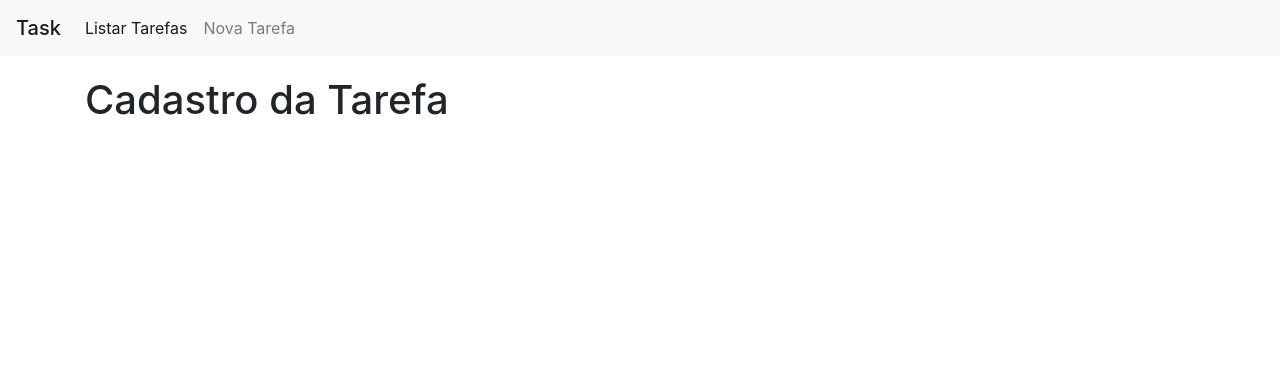
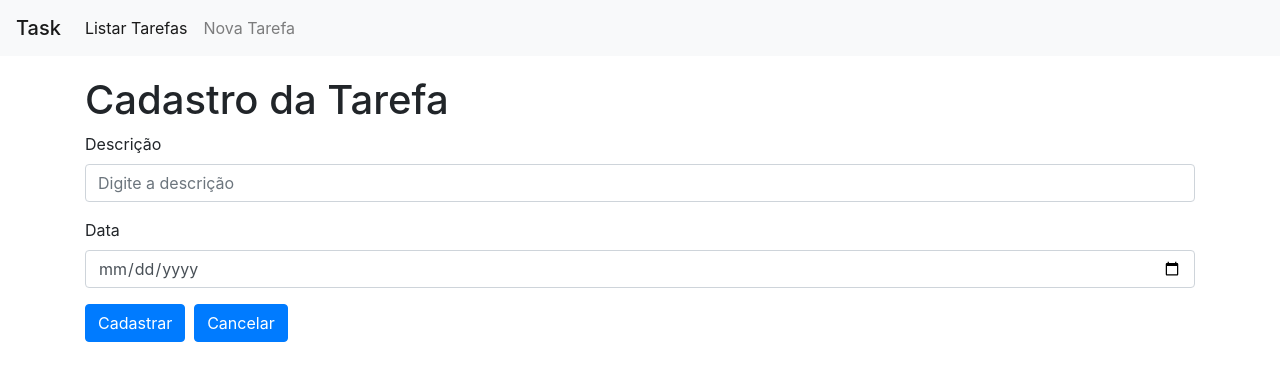
Before and after one commit to pelegrino/task, a React (Create React App) app in the folder task-frontend/: page /form in a window 1280 px wide. Shown: the top 380 px of the page. Built offline with nearby package versions, Linux system fonts and the light colour scheme.

Commit message:
Criando o formulário de cadastro de tarefa

```diff
--- a/task-frontend/src/components/TaskForm.js
+++ b/task-frontend/src/components/TaskForm.js
@@ -1,10 +1,63 @@
 import React, { Component } from 'react';
 
 class TaskForm extends Component {
+
+    constructor(props) {
+        super(props);
+
+        this.state = {
+            task: {
+                id: 0,
+                description: "",
+                whenToDo: ""
+            }
+        }
+
+        this.onSubmitHandler = this.onSubmitHandler.bind(this);
+        this.onsInputChangeHandler = this.onsInputChangeHandler.bind(this);
+    }
+
+
+    onSubmitHandler(event) {
+        event.preventDefault();
+
+    }
+
+
+    onsInputChangeHandler(event) {
+        const field = event.target.name;
+        const value = event.target.value;
+
+        this.setState(prevState => ({ taks: { ...prevState.task, [field]: value }}));
+    }
+
     render() {
         return (
             <div>
                 <h1>Cadastro da Tarefa</h1>
+                <form onSubmit={this.onSubmitHandler}>
+                    <div className='form-group'>
+                        <label  htmlFor='description'>Descrição</label>
+                        <input
+                            type='text'
+                            className='form-control'
+                            name='description'
+                            placeholder='Digite a descrição'
+                            onChange={this.onsInputChangeHandler} />
+                    </div>
+                    <div className='form-group'>
+                        <label  htmlFor='whenToDo'>Data</label>
+                        <input
+                            type='date'
+                            className='form-control'
+                            name='whenToDo'
+                            placeholder='Digite a data'
+                            onChange={this.onsInputChangeHandler} />
+                    </div>
+                    <button type='submit' className='btn btn-primary'>Cadastrar</button>
+                    &nbsp;&nbsp;
+                    <button type='button' className='btn btn-primary'>Cancelar</button>
+                </form>
             </div>
         );
     }
```
